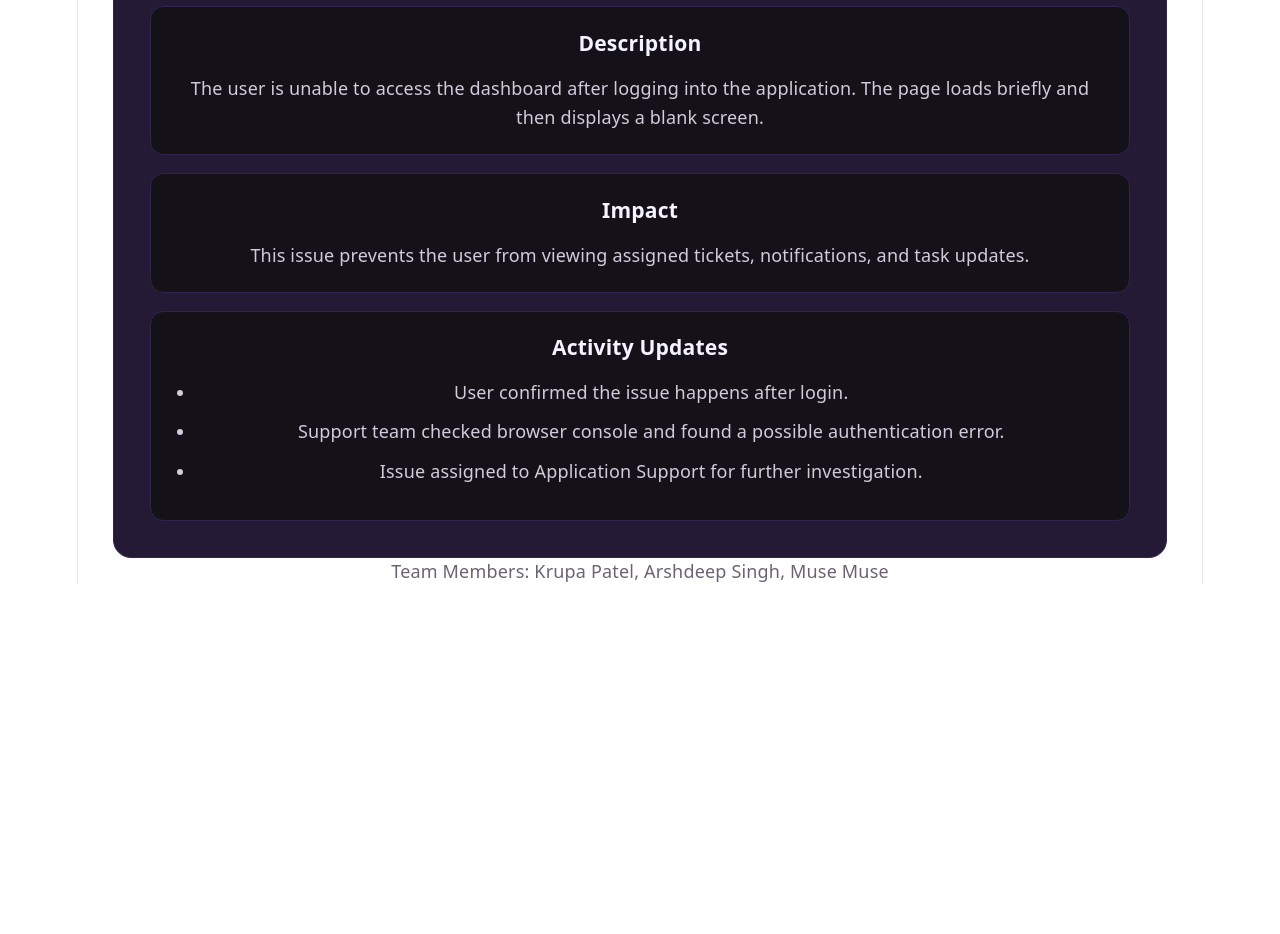
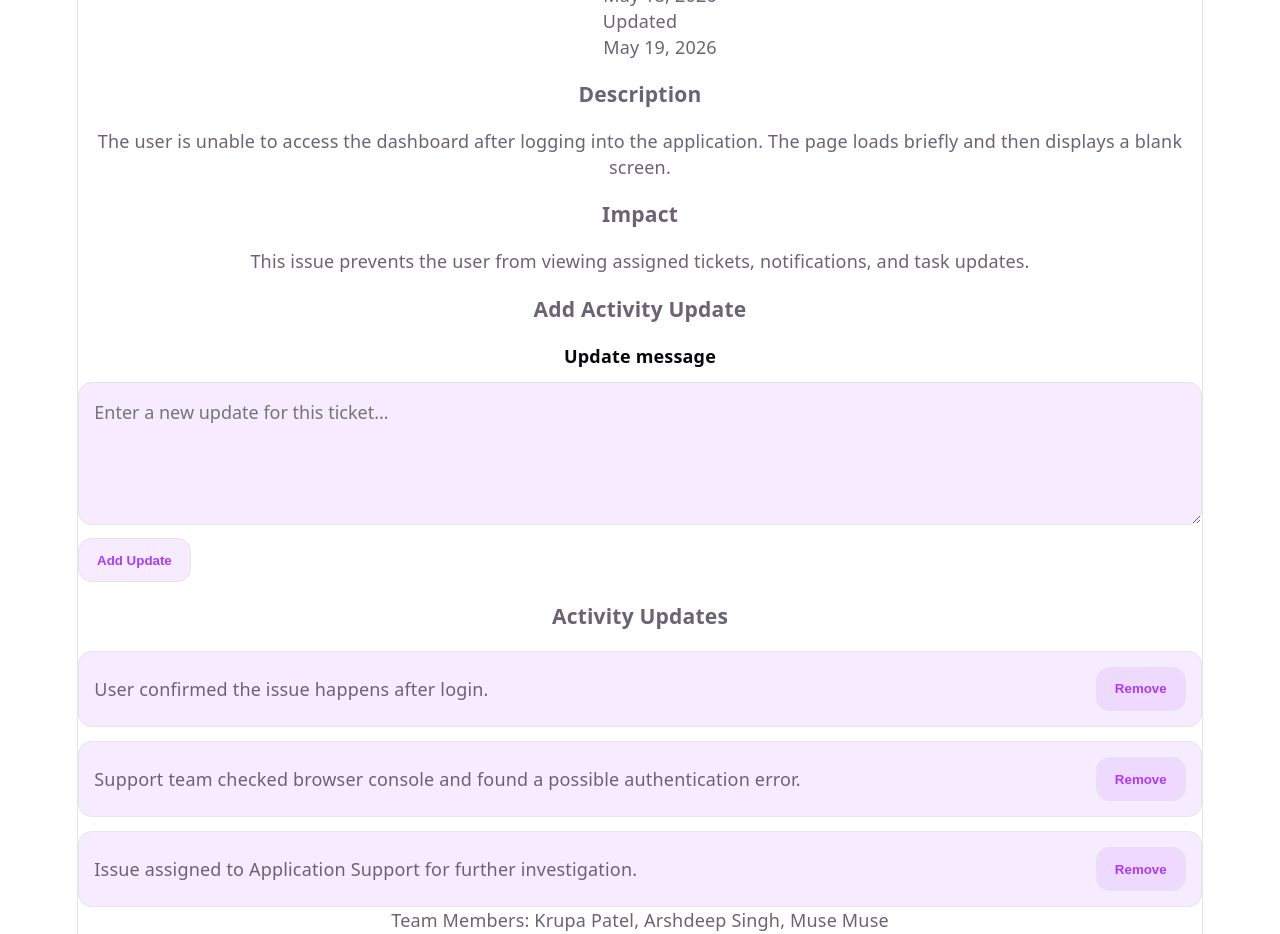
Before and after one commit to Arsh607/TaskOps---Ticketing-system, a React (Vite) app: page / in a window 1280 px wide. Shown: the part 500-1434 px from the top of the page. Before the commit the page ends 1084 px from the top, so only its background shows below. Built offline with nearby package versions, Linux system fonts and the light colour scheme.

Commit message:
feat: Added form element and Element Addition/Removal.

```diff
--- a/src/components/ticket-details/TicketDetails.css
+++ b/src/components/ticket-details/TicketDetails.css
@@ -1,92 +1,63 @@
-.ticket-details {
-  width: min(100%, 980px);
-  margin: 0 auto;
-  padding: 2rem;
-  background-color: #241a35;
-  border: 1px solid #33244d;
-  border-radius: 1rem;
-  color: #f5f3ff;
+.ticket-details__form {
+  display: grid;
+  gap: 0.75rem;
 }
 
-.ticket-details__header {
-  margin-bottom: 1.5rem;
+.ticket-details__form label {
+  color: var(--text-h);
+  font-weight: 700;
 }
 
-.ticket-details__header h2 {
-  margin: 0.25rem 0 0.5rem;
-  font-size: 2rem;
+.ticket-details__form textarea {
+  min-height: 110px;
+  resize: vertical;
+  padding: 0.85rem;
+  border: 1px solid var(--border);
+  border-radius: 0.75rem;
+  background-color: var(--accent-bg);
+  color: var(--text-h);
+  font: inherit;
 }
 
-.ticket-details__header p {
-  color: #a8a1b8;
+.ticket-details__form textarea:focus {
+  outline: 2px solid var(--accent);
+  outline-offset: 2px;
 }
 
-.ticket-details__id {
-  margin: 0;
-  color: #c4b5fd;
+.ticket-details__form button,
+.ticket-details__updates button {
+  width: fit-content;
+  cursor: pointer;
+  border: 1px solid var(--border);
+  border-radius: 0.75rem;
+  background-color: var(--accent-bg);
+  color: var(--accent);
   font-weight: 700;
-  letter-spacing: 0.05em;
+  padding: 0.75rem 1rem;
 }
 
-.ticket-details__card {
-  margin-top: 1rem;
-  padding: 1.25rem;
-  background-color: #141218;
-  border: 1px solid #33244d;
-  border-radius: 0.75rem;
-}
-
-.ticket-details__card h3 {
-  margin-top: 0;
-  margin-bottom: 1rem;
-}
-
-.ticket-details__card p {
-  color: #d1cbdc;
-  line-height: 1.6;
-}
-
-.ticket-details__grid {
-  display: grid;
-  grid-template-columns: repeat(3, 1fr);
-  gap: 1rem;
-  margin: 0;
-}
-
-.ticket-details__grid div {
-  min-width: 0;
-}
-
-.ticket-details__grid dt {
-  margin-bottom: 0.35rem;
-  color: #f5f3ff;
-  font-size: 0.85rem;
-  font-weight: 700;
-  text-transform: uppercase;
-}
-
-.ticket-details__grid dd {
-  margin: 0;
-  color: #d1cbdc;
-  font-weight: 600;
+.ticket-details__form button:hover,
+.ticket-details__updates button:hover {
+  border-color: var(--accent-border);
+  box-shadow: var(--shadow);
 }
 
 .ticket-details__updates {
+  display: grid;
+  gap: 0.75rem;
   margin: 0;
-  padding-left: 1.25rem;
-  color: #d1cbdc;
+  padding: 0;
+  list-style: none;
 }
 
 .ticket-details__updates li {
-  margin-bottom: 0.75rem;
+  display: flex;
+  justify-content: space-between;
+  gap: 1rem;
+  align-items: center;
+  padding: 0.85rem;
+  border: 1px solid var(--border);
+  border-radius: 0.75rem;
+  background-color: var(--accent-bg);
+  color: var(--text);
 }
-
-@media (max-width: 768px) {
-  .ticket-details {
-    padding: 1.25rem;
-  }
-
-  .ticket-details__grid {
-    grid-template-columns: 1fr;
-  }
-}
--- a/src/components/ticket-details/TicketDetails.tsx
+++ b/src/components/ticket-details/TicketDetails.tsx
@@ -1,4 +1,10 @@
+import { useState } from "react";
 import "./TicketDetails.css";
+
+interface TicketUpdate {
+  id: number;
+  message: string;
+}
 
 function TicketDetails() {
   const ticket = {
@@ -14,12 +20,46 @@ function TicketDetails() {
       "The user is unable to access the dashboard after logging into the application. The page loads briefly and then displays a blank screen.",
     impact:
       "This issue prevents the user from viewing assigned tickets, notifications, and task updates.",
-    comments: [
-      "User confirmed the issue happens after login.",
-      "Support team checked browser console and found a possible authentication error.",
-      "Issue assigned to Application Support for further investigation.",
-    ],
   };
+
+  const [newUpdate, setNewUpdate] = useState("");
+  const [updates, setUpdates] = useState<TicketUpdate[]>([
+    {
+      id: 1,
+      message: "User confirmed the issue happens after login.",
+    },
+    {
+      id: 2,
+      message:
+        "Support team checked browser console and found a possible authentication error.",
+    },
+    {
+      id: 3,
+      message:
+        "Issue assigned to Application Support for further investigation.",
+    },
+  ]);
+
+  function handleAddUpdate(event: React.FormEvent<HTMLFormElement>) {
+    event.preventDefault();
+
+    if (newUpdate.trim() === "") {
+      return;
+    }
+
+    const updateToAdd: TicketUpdate = {
+      id: Date.now(),
+      message: newUpdate,
+    };
+
+    setUpdates([...updates, updateToAdd]);
+    setNewUpdate("");
+  }
+
+  function handleRemoveUpdate(updateId: number) {
+    const filteredUpdates = updates.filter((update) => update.id !== updateId);
+    setUpdates(filteredUpdates);
+  }
 
   return (
     <section className="ticket-details">
@@ -76,16 +116,46 @@ function TicketDetails() {
       </article>
 
       <article className="ticket-details__card">
+        <h3>Add Activity Update</h3>
+
+        <form className="ticket-details__form" onSubmit={handleAddUpdate}>
+          <label htmlFor="ticket-update">Update message</label>
+
+          <textarea
+            id="ticket-update"
+            value={newUpdate}
+            onChange={(event) => setNewUpdate(event.target.value)}
+            placeholder="Enter a new update for this ticket..."
+          />
+
+          <button type="submit">Add Update</button>
+        </form>
+      </article>
+
+      <article className="ticket-details__card">
         <h3>Activity Updates</h3>
 
-        <ul className="ticket-details__updates">
-          {ticket.comments.map((comment, index) => (
-            <li key={index}>{comment}</li>
-          ))}
-        </ul>
+        {updates.length === 0 ? (
+          <p>No activity updates have been added yet.</p>
+        ) : (
+          <ul className="ticket-details__updates">
+            {updates.map((update) => (
+              <li key={update.id}>
+                <span>{update.message}</span>
+
+                <button
+                  type="button"
+                  onClick={() => handleRemoveUpdate(update.id)}
+                >
+                  Remove
+                </button>
+              </li>
+            ))}
+          </ul>
+        )}
       </article>
     </section>
   );
 }
 
-export default TicketDetails
+export default TicketDetails;
```
